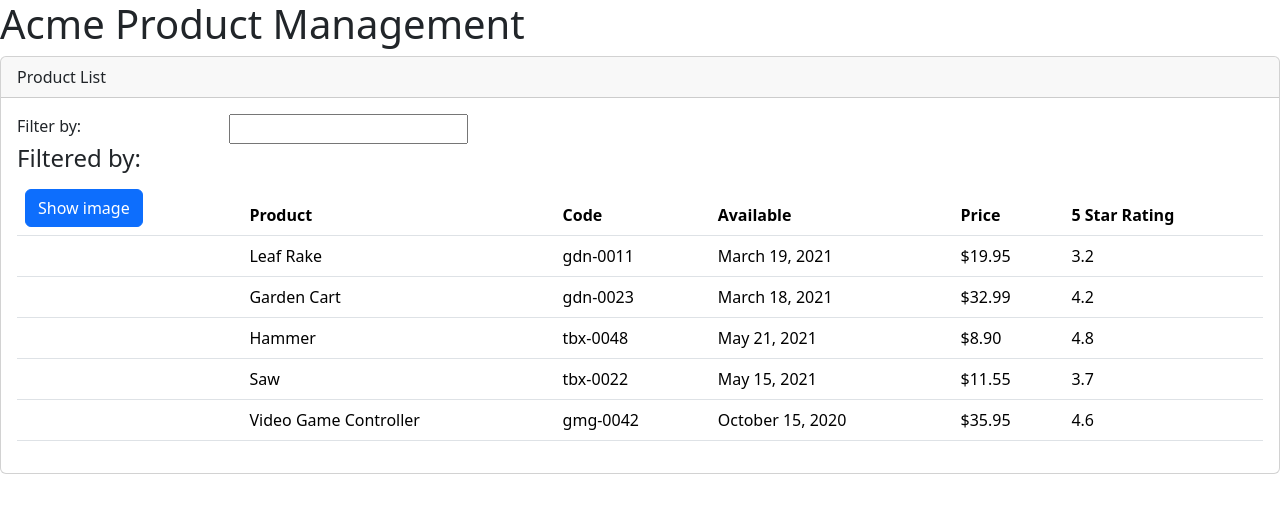
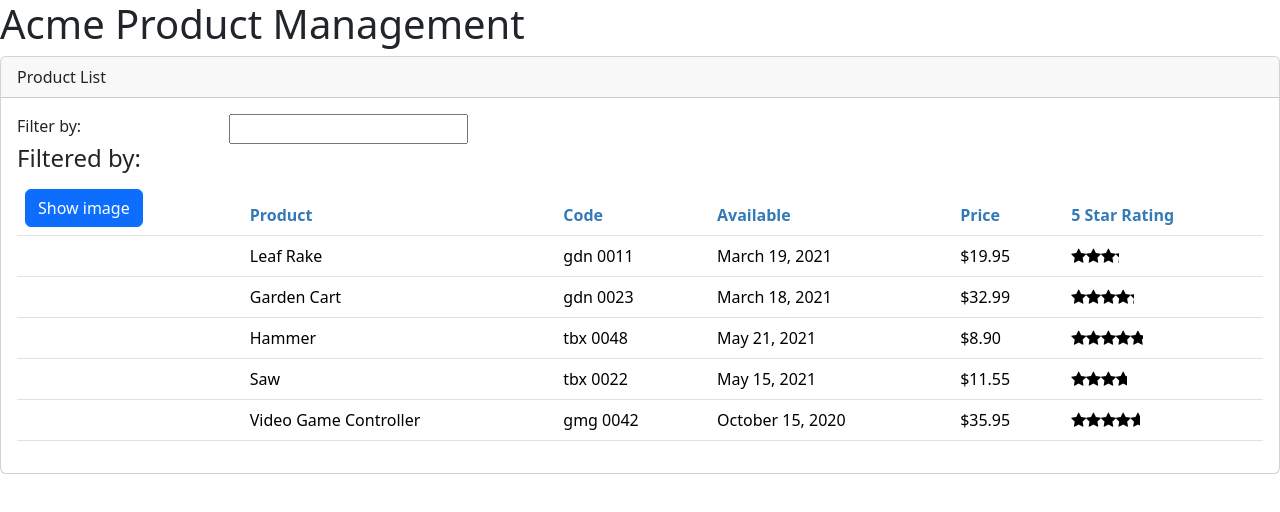
Before and after one commit to nictas/apm, an Angular app: page / in a window 1280 px wide. Shown: the top 512 px of the page. Built offline with nearby package versions, Linux system fonts and the light colour scheme.

Commit message:
Angular: Getting Started (6, 7, and 8)

```diff
--- a/src/app/app.module.ts
+++ b/src/app/app.module.ts
@@ -5,11 +5,15 @@ import { AppRoutingModule } from './app-routing.module';
 import { AppComponent } from './app.component';
 import { ProductListComponent } from './products/product-list.component';
 import { FormsModule } from '@angular/forms';
+import { ReplacePipe } from './shared/replace.pipe';
+import { StarComponent } from './shared/star.component';
 
 @NgModule({
   declarations: [
     AppComponent,
-    ProductListComponent
+    ProductListComponent,
+    StarComponent,
+    ReplacePipe
   ],
   imports: [
     BrowserModule,
--- /dev/null
+++ b/src/app/products/product-list.component.css
@@ -0,0 +1,3 @@
+thead {
+    --bs-table-color: #337AB7;
+}
--- a/src/app/products/product-list.component.html
+++ b/src/app/products/product-list.component.html
@@ -30,16 +30,18 @@
                     </tr>
                 </thead>
                 <tbody>
-                    <tr *ngFor="let product of products">
+                    <tr *ngFor="let product of shownProducts">
                         <td>
                             <img *ngIf="showImage" [src]="product.imageUrl" [title]="product.productName"
                                 [style.width.px]="imageWidth" [style.margin.px]="imageMargin">
                         </td>
                         <td>{{product.productName}}</td>
-                        <td>{{product.productCode | lowercase}}</td>
+                        <td>{{product.productCode | lowercase | replace:'-':' '}}</td>
                         <td>{{product.releaseDate}}</td>
                         <td>{{product.price | currency:'USD':'symbol':'1.2-2'}}</td>
-                        <td>{{product.starRating}}</td>
+                        <td>
+                            <pm-star [rating]="product.starRating" (starClicked)="onStarClicked($event)"></pm-star>
+                        </td>
                     </tr>
                 </tbody>
             </table>
--- a/src/app/products/product-list.component.ts
+++ b/src/app/products/product-list.component.ts
@@ -1,16 +1,29 @@
-import { Component } from "@angular/core";
+import { Component, OnInit } from "@angular/core";
+import { IProduct } from "./product";
+import { IStar } from "../shared/star";
 
 @Component({
     selector: 'pm-products',
-    templateUrl: './product-list.component.html'
+    templateUrl: './product-list.component.html',
+    styleUrls: ['./product-list.component.css']
 })
-export class ProductListComponent {
+export class ProductListComponent implements OnInit {
     pageTitle = "Product List";
     imageWidth = 50;
     imageMargin = 2;
     showImage = false;
-    listFilter = '';
-    products = [
+
+    private _listFilter = '';
+    get listFilter(): string {
+        return this._listFilter;
+    }
+
+    set listFilter(value: string) {
+        this._listFilter = value;
+        this.onListFilterChange(value);
+    }
+
+    products: IProduct[] = [
         {
             "productId": 1,
             "productName": "Leaf Rake",
@@ -62,8 +75,22 @@ export class ProductListComponent {
             "imageUrl": "assets/images/xbox-controller.png"
         }
     ];
+    shownProducts = this.products;
+
+    ngOnInit(): void {
+        console.log('ngOnInit');
+    }
 
     toggleImage(): void {
         this.showImage = !this.showImage;
     }
+
+    onListFilterChange(listFilter: string): void {
+        listFilter = listFilter.toLowerCase();
+        this.shownProducts = this.products.filter((product: IProduct) => product.productName.toLowerCase().includes(listFilter));
+    }
+
+    onStarClicked(star: IStar) {
+        this.pageTitle = `You submitted a rating ${star.index}/5. Note that this will have no effect since there's no connected backend.`;
+    }
 }
--- /dev/null
+++ b/src/app/products/product.ts
@@ -0,0 +1,10 @@
+export interface IProduct {
+    productId: number;
+    productName: string;
+    productCode: string;
+    releaseDate: string;
+    price: number;
+    description: string;
+    starRating: number;
+    imageUrl: string;
+}
--- /dev/null
+++ b/src/app/shared/replace.pipe.ts
@@ -0,0 +1,12 @@
+import { Pipe, PipeTransform } from "@angular/core";
+
+@Pipe({
+    name: 'replace'
+})
+export class ReplacePipe implements PipeTransform {
+
+    transform(value: any, character: string, replacementCharacter: string): string {
+        return value.replace(character, replacementCharacter);
+    }
+
+}
--- /dev/null
+++ b/src/app/shared/star.component.css
@@ -0,0 +1,6 @@
+.crop {
+  overflow: hidden;
+}
+div {
+  cursor: pointer;
+}
--- /dev/null
+++ b/src/app/shared/star.component.html
@@ -0,0 +1,8 @@
+<div style="width: 75px" (mouseenter)="onMouseEnterArea()" (mouseleave)="onMouseLeaveArea()">
+  <div class="crop" [style.width.px]="cropWidth" [title]="rating">
+    <div style="width: 75px">
+      <span class="fa fa-star" *ngFor="let star of stars" [style.color]="star.color"
+        (mouseenter)="onMouseEnterStar(star)" (mouseleave)="onMouseLeaveStar(star)" (click)="onClickStar(star)"></span>
+    </div>
+  </div>
+</div>
--- /dev/null
+++ b/src/app/shared/star.component.ts
@@ -0,0 +1,57 @@
+import { Component, EventEmitter, Input, OnChanges, Output, SimpleChanges } from "@angular/core";
+import { IStar } from "./star";
+
+const colorDefault = '#000000';
+const colorHighlighted = '#337AB7';
+
+@Component({
+    selector: "pm-star",
+    templateUrl: "./star.component.html",
+    styleUrls: ["./star.component.css"]
+})
+export class StarComponent implements OnChanges {
+    @Input() rating = 0;
+    cropWidth = 75;
+    cropWidthComputed = 75;
+    stars: IStar[] = [
+        { index: 1, color: colorDefault },
+        { index: 2, color: colorDefault },
+        { index: 3, color: colorDefault },
+        { index: 4, color: colorDefault },
+        { index: 5, color: colorDefault }
+    ];
+    @Output() starClicked = new EventEmitter<IStar>();
+
+    onMouseEnterArea() {
+        this.cropWidth = 75;
+        throw new Error('Method not implemented.');
+    }
+
+    onMouseLeaveArea() {
+        this.cropWidth = this.cropWidthComputed;
+    }
+
+    onClickStar(star: IStar): void {
+        this.starClicked.emit(star);
+    }
+
+    onMouseEnterStar(star: IStar): void {
+        this.cropWidth = 75;
+        for (let i = 0; i < star.index; i++) {
+            this.stars[i].color = colorHighlighted;
+        }
+    }
+
+    onMouseLeaveStar(star: IStar): void {
+        this.cropWidth = this.cropWidthComputed;
+        for (let i = 0; i < this.stars.length; i++) {
+            this.stars[i].color = colorDefault;
+        }
+    }
+
+    ngOnChanges(changes: SimpleChanges): void {
+        console.log(`In ngOnChanges: ${changes}`);
+        this.cropWidthComputed = this.rating * 75 / 5;
+        this.cropWidth = this.cropWidthComputed;
+    }
+}
--- /dev/null
+++ b/src/app/shared/star.ts
@@ -0,0 +1,4 @@
+export interface IStar {
+    index: number;
+    color: string;
+}
```
